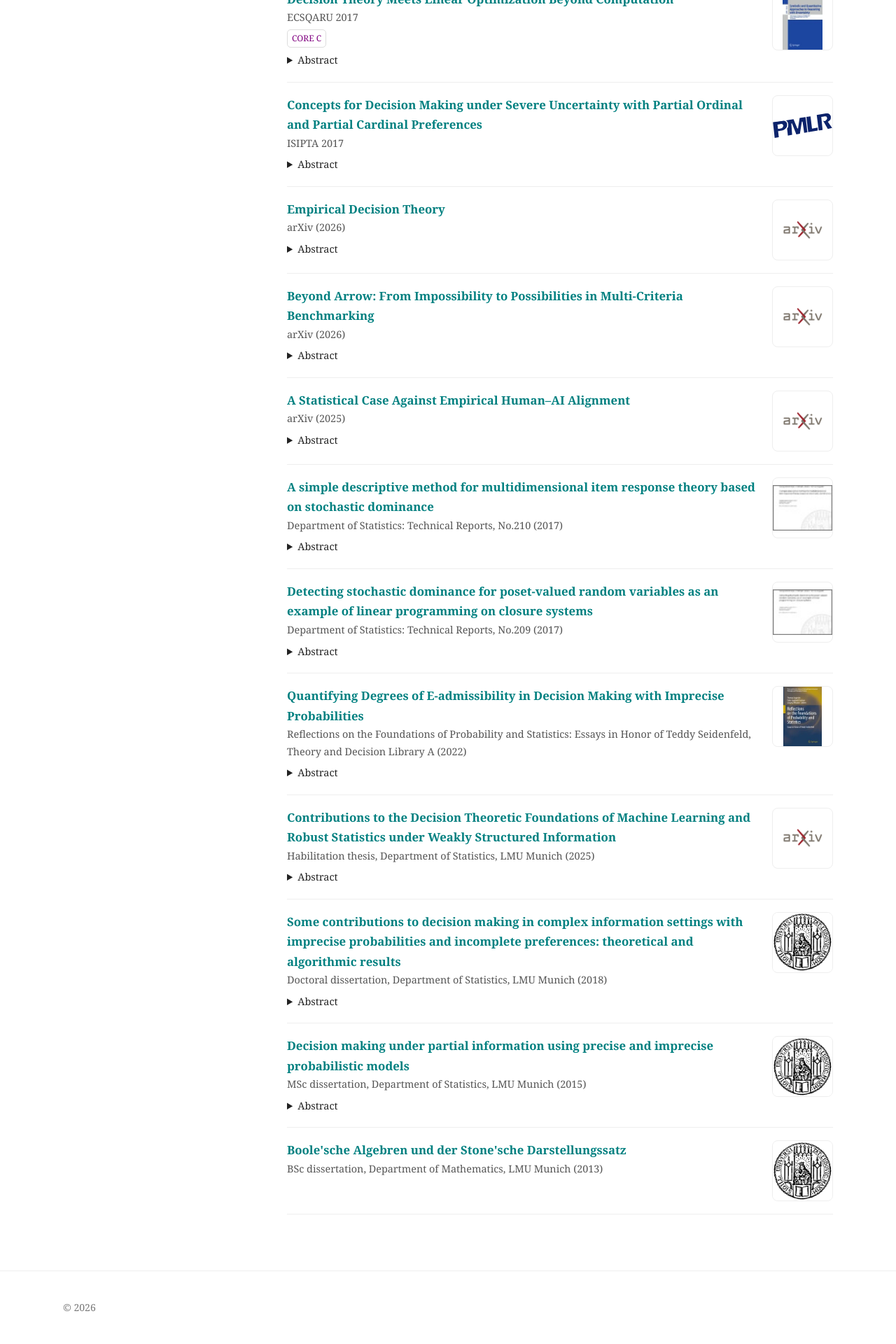
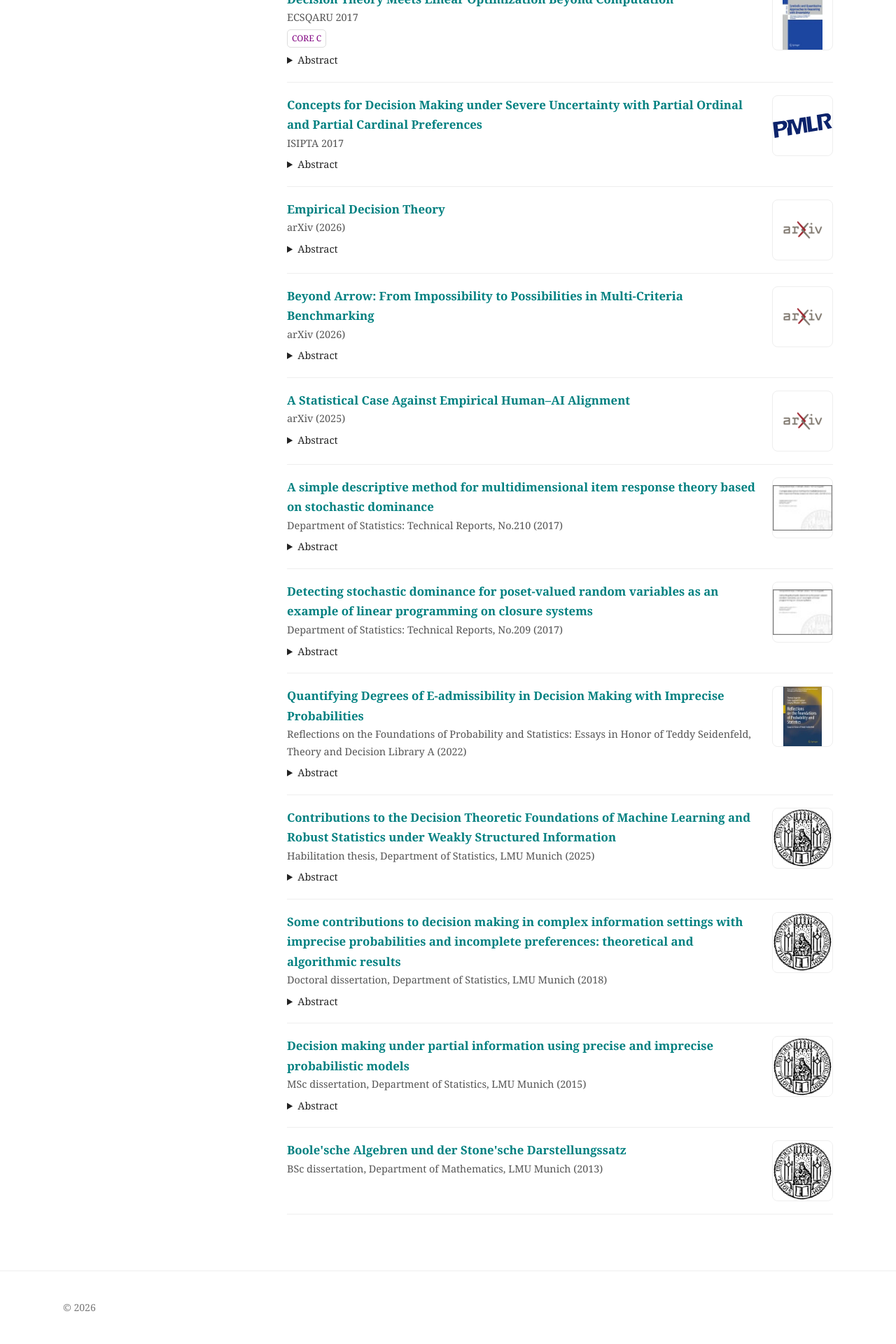
Before and after one commit to jansenc/jansenc.github.io, a Jekyll site: the page built from publications/index.md, in a window 1280 px wide. Shown: the part 3033-4953 px from the top of the page at 70% size. Built offline with Jekyll 4.4.1, drawn with Linux system fonts in a browser that asks for light colours.

Commit message:
Update index.md

```diff
--- a/publications/index.md
+++ b/publications/index.md
@@ -444,7 +444,7 @@ Essays in Honor of Teddy Seidenfeld, Theory and Decision Library A (2022)</div>
     This habilitation thesis is cumulative and, therefore, is collecting and connecting research that I (together with several co-authors) have conducted over the last few years. Thus, the absolute core of the work is formed by the ten publications listed on page 5 under the name Contributions 1 to 10. The references to the complete versions of these articles are also found in this list, making them as easily accessible as possible for readers wishing to dive deep into the different research projects. The chapters following this thesis, namely Parts A to C and the concluding remarks, serve to place the articles in a larger scientific context, to (briefly) explain their respective content on a less formal level, and to highlight some interesting perspectives for future research in their respective contexts. Naturally, therefore, the following presentation has neither the level of detail nor the formal rigor that can (hopefully) be found in the papers. The purpose of the following text is to provide the reader an easy and high-level access to this interesting and important research field as a whole, thereby, advertising it to a broader audience.
      </details>
   </div>
-  <img src="/assets/arxiv.jpg">
+  <img src="/assets/lmu.jpg">
 </div>
 
 <div class="pub thesis">
```
